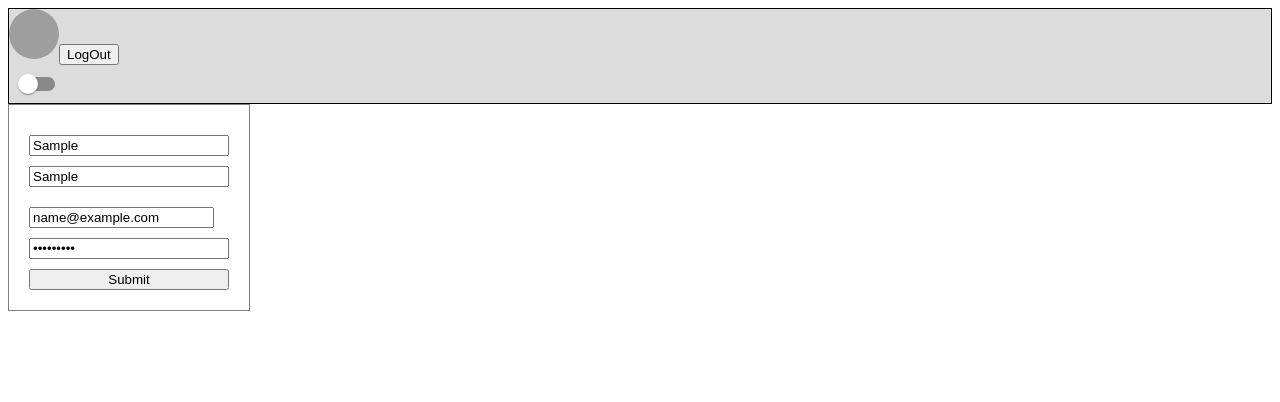
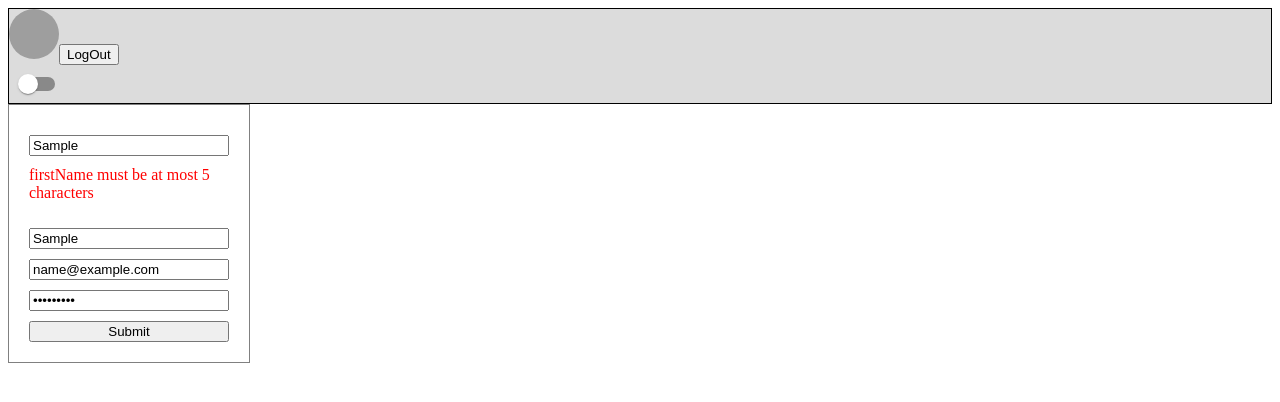
Before and after one commit to freshcodeAlice/fm-2023-react-welcome, a React (Create React App) app: page / in a window 1280 px wide. Both pictures are taken after typing "Sample", "Sample", "name@example.com", "Sample123" into the empty fields and a click on the button "Submit". Shown: the top 402 px of the page. Built offline with nearby package versions, Linux system fonts and the light colour scheme; grey boxes are pictures that could not be loaded.

Commit message:
error handling

```diff
--- a/src/components/SignUpForm/SignForm.module.css
+++ b/src/components/SignUpForm/SignForm.module.css
@@ -9,3 +9,7 @@
 .form * {
     margin-top: 10px;
 }
+
+.error-message {
+    color: red;
+}
--- a/src/components/SignUpForm/index.js
+++ b/src/components/SignUpForm/index.js
@@ -1,6 +1,6 @@
 import React from 'react';
 import styles from './SignForm.module.css';
-import { Formik, Form, Field } from 'formik';
+import { Formik, Form, Field, ErrorMessage } from 'formik';
 import * as yup from 'yup';
 
 const signUpSCHEMA = yup.object({
@@ -23,6 +23,7 @@ function SignUpForm(props) {
     return (
         <Formik
             initialValues={initialValues}
+            validationSchema={signUpSCHEMA}
             onSubmit={(values, actions) => {
                 console.log(values);
                 console.log(actions);
@@ -33,23 +34,14 @@ function SignUpForm(props) {
                 return (
                     <Form className={styles.form}>
                         <Field name="firstName" />
+                        {/* {formikProps.errors && <p>{formikProps.errors.firstName}</p>} */}
+                        <ErrorMessage name="firstName" component="p" className={styles['error-message']} />
                         <Field name="lastName" />
-                        <Field name="email">
-                            {({
-                                field, // { name, value, onChange, onBlur }
-                                form: { touched, errors }, // also values, setXXXX, handleXXXX, dirty, isValid, status, etc.
-                                meta,
-                            }) => (
-                                <div>
-                                    <input type="text" placeholder="Email" {...field} />
-                                    {meta.touched && meta.error && (
-                                        <div className="error">{meta.error}</div>
-                                    )}
-                                </div>
-                            )}
-                        </Field>
+                        <ErrorMessage name="lastName" />
+                        <Field name="email" />
+                        <ErrorMessage name="email" />
                         <Field type="password" name="pass" />
-                        {/* {error && <p>{error.message}</p>} */}
+                        <ErrorMessage name="pass" />
                         <button>Submit</button>
                     </Form>
 
```
